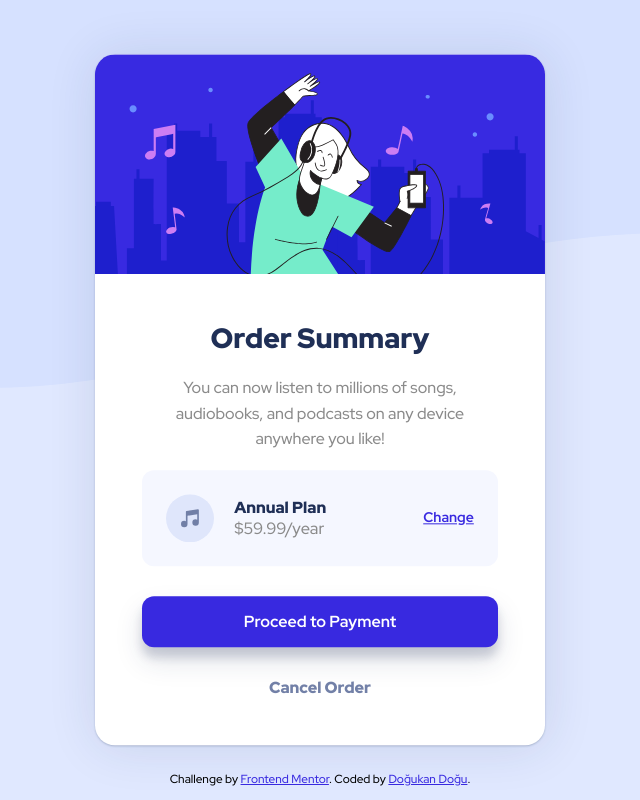
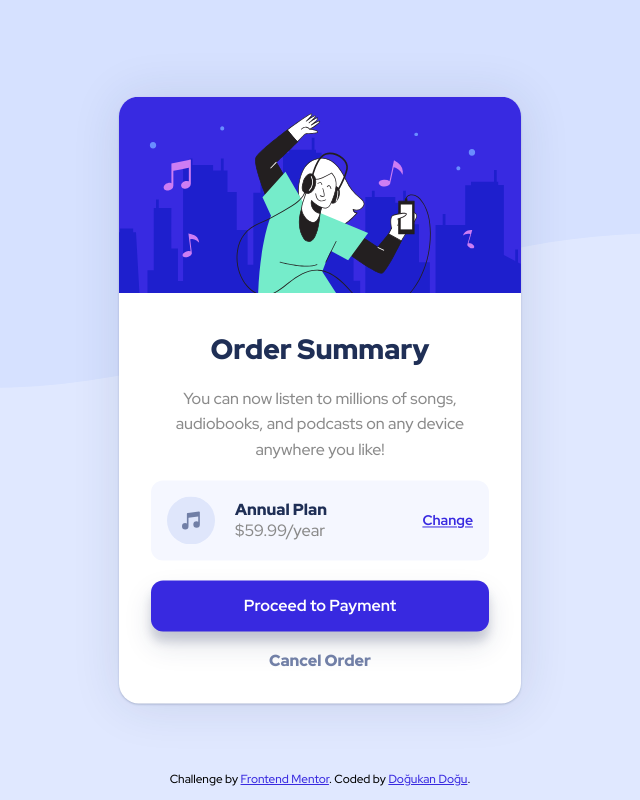
Before and after one commit to dogukandogudd/Order-summary-component, a plain HTML site: page index.html in a window 1280 px wide. Shown: the whole page, without its empty margins (320-960 px from the left). Drawn offline with Linux system fonts and the light colour scheme.

Commit message:
✨Update: CSS

```diff
--- a/style.css
+++ b/style.css
@@ -8,18 +8,22 @@
 
 body {
     font-family: 'Red Hat Display', sans-serif;
-    min-height: 100vh;
-    background-image: url(images/pattern-background-desktop.svg);
-    background-repeat: no-repeat;
-    background-size: contain;
+    font-size: 16px;
     background-color: hsl(225, 100%, 94%);
-    position: relative;
-    font-size: 16px;
     display: flex;
     flex-direction: column;
     justify-content: center;
     align-items: center;
+    min-height: 100vh;
     padding: 1rem 1.55rem;
+    background-image: url(images/pattern-background-desktop.svg);
+    background-repeat: no-repeat;
+    background-size: contain;
+
+    /* position: relative; */
+
+
+
 }
 
 .container {
@@ -27,7 +31,7 @@ body {
     left: 50%;
     top: 50%;
     transform: translate(-50%, -50%);
-    max-width: 450px;
+    max-width: 402px;
     background: white;
     border-radius: 20px;
     overflow: hidden;
@@ -40,11 +44,11 @@ img {
 }
 
 .text-content {
-    /* padding: 32px; */
-    padding-top: 40px;
+    padding: 32px;
+    /* padding-top: 40px;
     padding-right: 47.200px;
     padding-bottom: 47.200px;
-    padding-left: 47.200px;
+    padding-left: 47.200px; */
     text-align: center;
 }
 
@@ -65,7 +69,7 @@ img {
     background-color: hsl(225, 100%, 98%);
     border-radius: 12px;
     display: flex;
-    padding: 24px 24px;
+    padding: 16px 16px;
     align-items: center;
     justify-content: space-between;
     line-height: 1.25;
@@ -119,7 +123,7 @@ a.proceed-btn {
     background-color: hsl(245, 75%, 52%);
     border-radius: 12px;
     padding: 15.2px 24px;
-    margin: 30px 0;
+    margin: 19.200px 0;
     transition: background-color .3s ease;
     box-shadow: 0 0.875rem 1.75rem rgba(31, 47, 86, 0.13), 0 0.625rem 0.625rem rgba(31, 47, 86, 0.18);
 }
```
